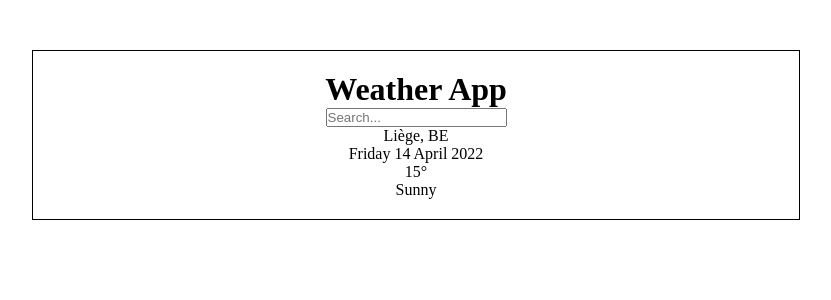
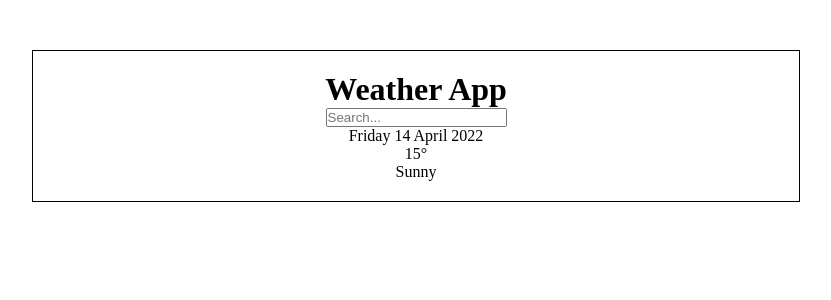
Before and after one commit to Reptilz/Weather-app, a React (Create React App) app in the folder weather-app/: page / in a window 1280 px wide. Shown: the top 300 px of the page, without its empty margins (224-1055 px from the left). Built offline with nearby package versions, Linux system fonts and the light colour scheme.

Commit message:
ajout du props weather pour afficher le name d'une ville dans Location

```diff
--- a/weather-app/src/components/Location.js
+++ b/weather-app/src/components/Location.js
@@ -1,7 +1,7 @@
 import React from "react";
 import Weather from "./Weather";
 
-export default function Location() {
+export default function Location({ weather }) {
   //format de date
   const dateFormater = (d) => {
     let months = [
@@ -38,7 +38,7 @@ export default function Location() {
   return (
     <>
       <div className="location-container">
-        <div className="location">Liège, BE</div>
+        <div className="location">{weather.name}</div>
         <div className="date">{dateFormater(new Date())}</div>
       </div>
       <Weather />
--- a/weather-app/src/components/Search.js
+++ b/weather-app/src/components/Search.js
@@ -20,7 +20,7 @@ export default function Search() {
         .then((result) => {
           setWeather(result);
           setQuery("");
-          console.log(weather);
+          console.log(result);
         });
     }
   };
```
